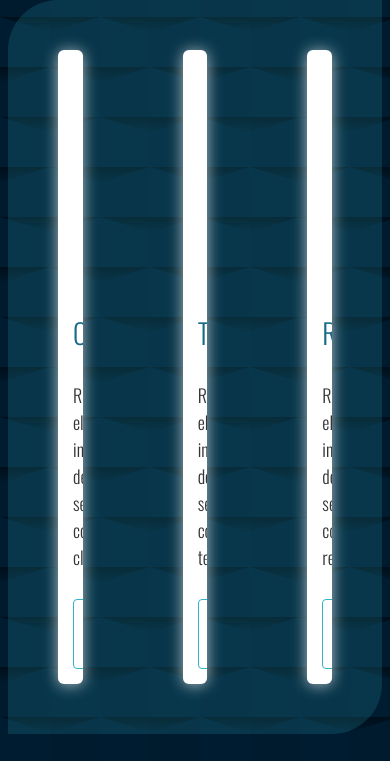
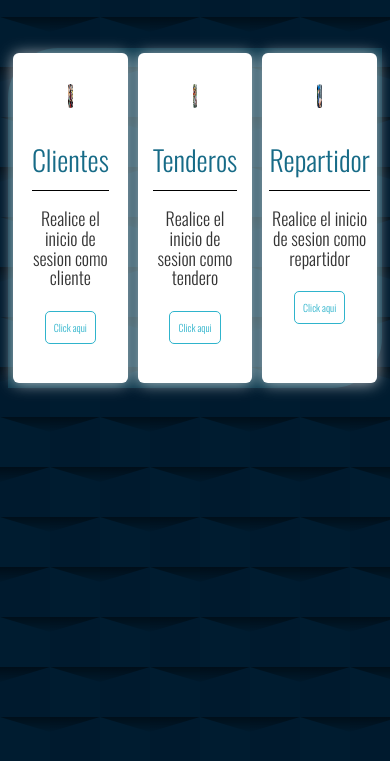
Before and after one commit to Destrowashere/NEABUY, a PHP site: page /RoI.html in a window 390 px wide. Shown: the part 83-844 px from the top of the page. Run offline with PHP 8.4, Linux system fonts and the light colour scheme.

Commit message:
responsive2_ROLini

```diff
--- a/RoI.html
+++ b/RoI.html
@@ -30,7 +30,7 @@
                         </svg> Productos</a></li>
                   </ul>
             </nav>
-        </header>
+        </header><br><br>
         <div class="container">
             <div class="card">
                 <figure>
@@ -38,7 +38,7 @@
                         src="Como conseguir fidelizacion del cliente GS1 Mexico.png">
                 </figure>
                 <div class="contenido">
-                    <h3>Cliente</h3>
+                    <h3>Clientes</h3>
                     <p>Realice el inicio de sesion como cliente</p>
                     <a href="Clienteini.html">Click aqui</a>
                 </div>
@@ -48,7 +48,7 @@
                     <img src="tendero.jpeg">
                 </figure>
                 <div class="contenido">
-                    <h3>Tendero</h3>
+                    <h3>Tenderos</h3>
                     <p>Realice el inicio de sesion como tendero</p>
                     <a href="Tenini.html">Click aqui</a>
                 </div>
--- a/estilo.css
+++ b/estilo.css
@@ -213,8 +213,6 @@ p {
 .card img {
   width: 100%;
   height: 210px;
- min-height: 50px;
- min-width: 100px;
  border-radius: 5px;
 }
 
@@ -541,4 +539,55 @@ td {
   .imagendere{
     display: none;
   }
+
+.container{
+  width: 100%;
 }
+  .card  {
+    display: flex;
+    flex-direction: column;
+    align-items: center;
+    text-align: center;
+    padding: 15px;
+    margin: 5px;
+    height: 300px;
+}
+
+.card img {
+
+    width: 100%;
+    height: 100%;
+    border-radius: 30px;
+}
+.card .contenido{
+  font-size: 10px;
+}
+.contenido a{
+  height: 15px;
+  margin: 5px;
+}
+
+
+.card .contenido p {
+  line-height: 1.1;
+  color: #343434;
+  width: 100%;
+}
+
+.card .contenido h3 {
+  font-weight: 200px;
+  margin-bottom: 10px;
+
+}
+
+.card .contenido a {
+  text-decoration: none;
+  display: inline-block;
+  padding: 8px;
+  margin-top: 5px;
+  color: #2fb4cc;
+  border: 1px solid #2fb4cc;
+  border-radius: 5px;
+  transition: all 400ms ease;
+}
+}
```
